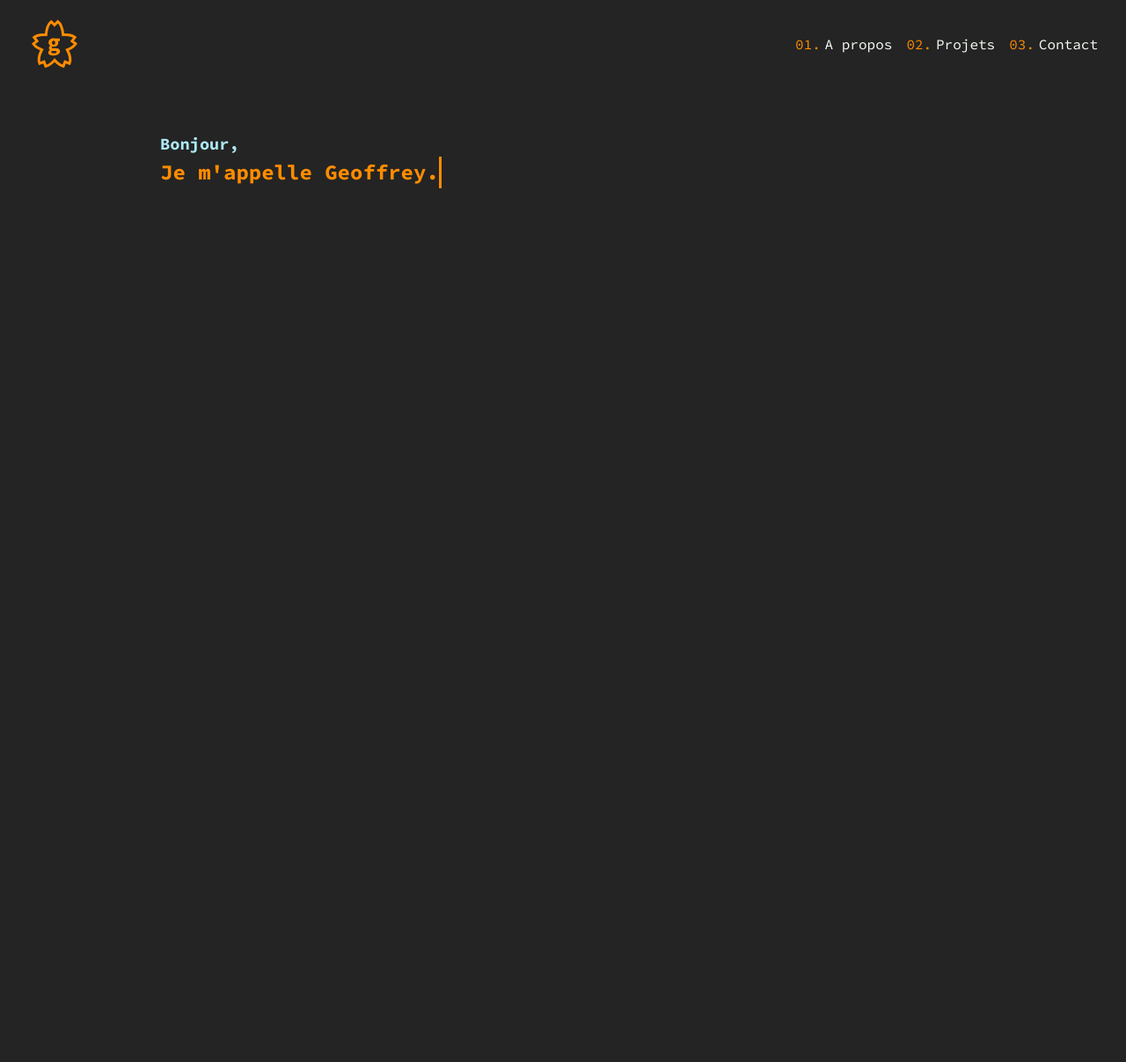
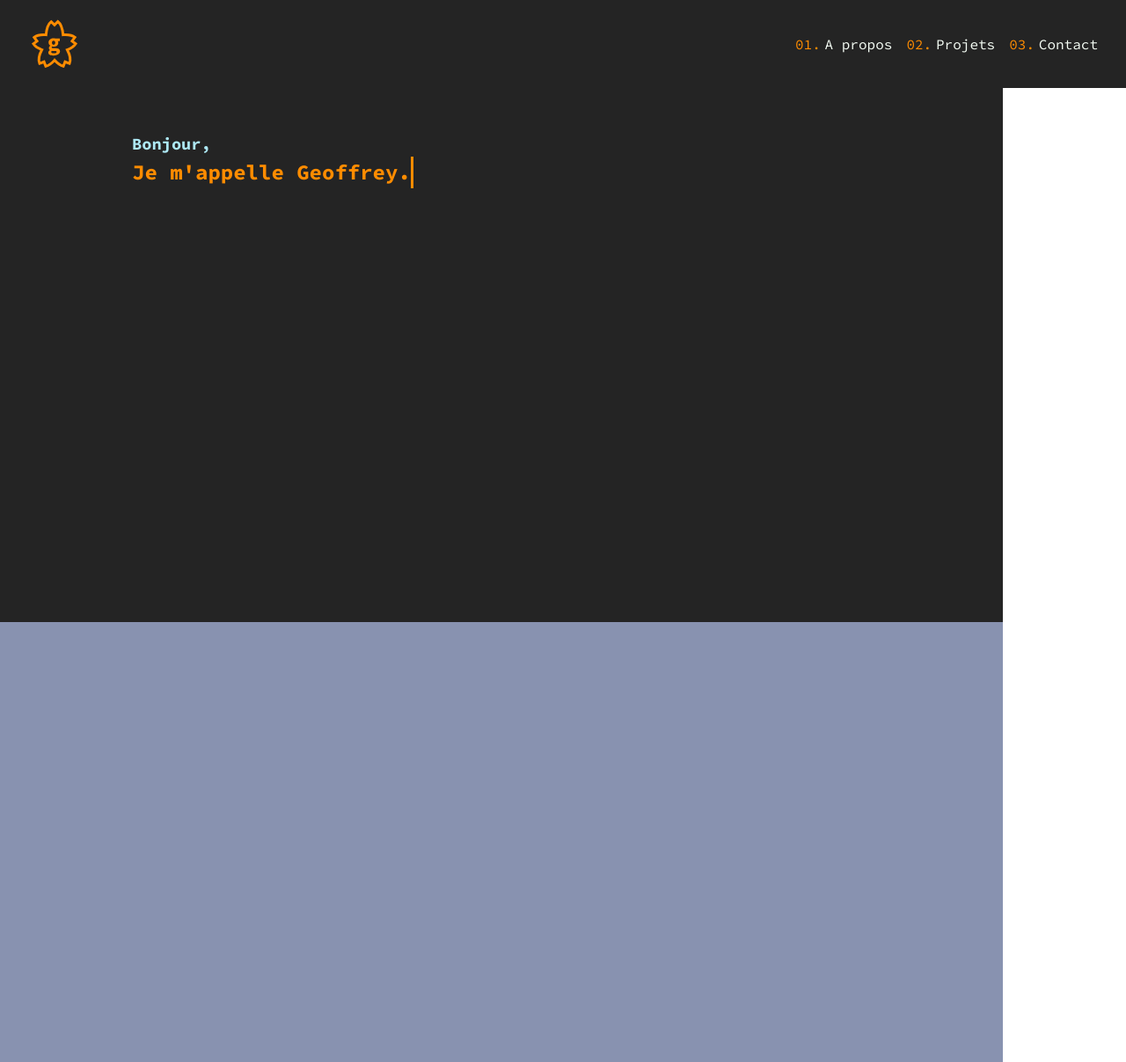
Before and after one commit to BuckyBuck135/Portfolio, a React (Vite) app: page / in a window 1280 px wide. Shown: the whole page at 88% size. Before the commit the page ends 800 px from the top, so only its background shows below. Built offline with nearby package versions, Linux system fonts and the light colour scheme.

Commit message:
restructured app for sectiond and padding

```diff
--- a/src/App.css
+++ b/src/App.css
@@ -1,9 +1,6 @@
 .app {
   margin: 0 auto;
   min-height: 100vh;
-  padding: 0 2rem;
-  /*
-  text-align: center; */
 }
 
 .main {
@@ -11,8 +8,12 @@
   font-family: var(--font-sans);
 }
 
-section {
-  margin-bottom: 1.5em;
+section:nth-child(1) {
+  background-color: var(--dark-slate);
+}
+
+section:nth-child(2) {
+  background-color: var(--slate);
 }
 
 a {
@@ -66,9 +67,3 @@ button:focus-visible {
     background-color: #f9f9f9;
   }
 }
-
-@media screen and (min-width: 768px){
-  .main {
-    padding: 50px 150px;
-  }
-}
--- a/src/App.jsx
+++ b/src/App.jsx
@@ -13,6 +13,7 @@ export default function App() {
       <Aside />
       <div className="main">
         <Intro />
+        <About />
       </div>
 
     </div>
--- a/src/Components/About/About.jsx
+++ b/src/Components/About/About.jsx
@@ -4,7 +4,7 @@ import "./About.css"
 export default function About() {
 
     return (
-        <section>
+        <section className="section--about">
             <div className="about--main">
             </div>
         </section>
--- a/src/Components/Header/Header.css
+++ b/src/Components/Header/Header.css
@@ -1,8 +1,10 @@
 header {
     display: flex;
     align-items: center;
-    /* padding: 0 2em; */
+    padding: 0 2em;
     font-family: var(--font-mono);
+    background-color: var(--dark-slate);
+
 }
 
 nav {
--- a/src/Components/Intro/Intro.css
+++ b/src/Components/Intro/Intro.css
@@ -37,7 +37,11 @@ p {
 }
 
 /* LAYOUT */
-.section--intro,
+.section--intro {
+    padding: 1em 2em;
+}
+
+.section--bio,
 .section--cards {
     margin-bottom: 3em;
 }
@@ -47,7 +51,6 @@ p {
     justify-content: center;
     flex-wrap: wrap;
     text-align: center;
-    /* gap: 3em; */
     column-gap: 2em;
     row-gap: 3em;
 }
@@ -97,3 +100,9 @@ h1::after {
         transform: translateY(0);
     }
 }
+
+@media screen and (min-width: 768px){
+    .section--intro {
+      padding: 50px 150px;
+    }
+  }
--- a/src/Components/Intro/Intro.jsx
+++ b/src/Components/Intro/Intro.jsx
@@ -19,8 +19,8 @@ export default function Intro() {
         )
     })
     return (
-        <section>
-            <div className="section--intro">
+        <section className="section--intro">
+            <div className="section--bio">
                 <h3>Bonjour, </h3>
                 <h1>Je m'appelle Geoffrey.</h1>
                 <h2 className="fadeInUp">Je construis de jolies choses sur Internet.</h2>
--- a/src/index.css
+++ b/src/index.css
@@ -3,7 +3,6 @@
   font-weight: 400;
 
   color-scheme: light dark;
-  background-color: var(--dark-slate);
 
   font-synthesis: none;
   text-rendering: optimizeLegibility;
@@ -21,6 +20,7 @@
   --green-tint: rgba(100,255,218,0.1);
   --pink: #f57dff;
   --blue: #57cbff;
+
   --font-sans: "Source Sans Pro", -apple-system, system-ui, sans-serif;
   --font-mono: "Source Code Pro", monospace;
   --font-xs: 0.875rem;
@@ -29,12 +29,12 @@
   --font-l: 1.25rem;
   --font-xl: 1.5rem;
   --font-heading: 2rem;
+
   --border: 5px;
   --border-radius: 5px;
   --nav-height: 100px;
   --nav-scroll-height: 70px;
-  --tab-height: 42px;
-  --tab-width: 120px;
+
   --easing: cubic-bezier(0.645,0.045,0.355,1);
   --transition: all 0.25s cubic-bezier(0.645,0.045,0.355,1);
   --hamburger-width: 30px;
```
